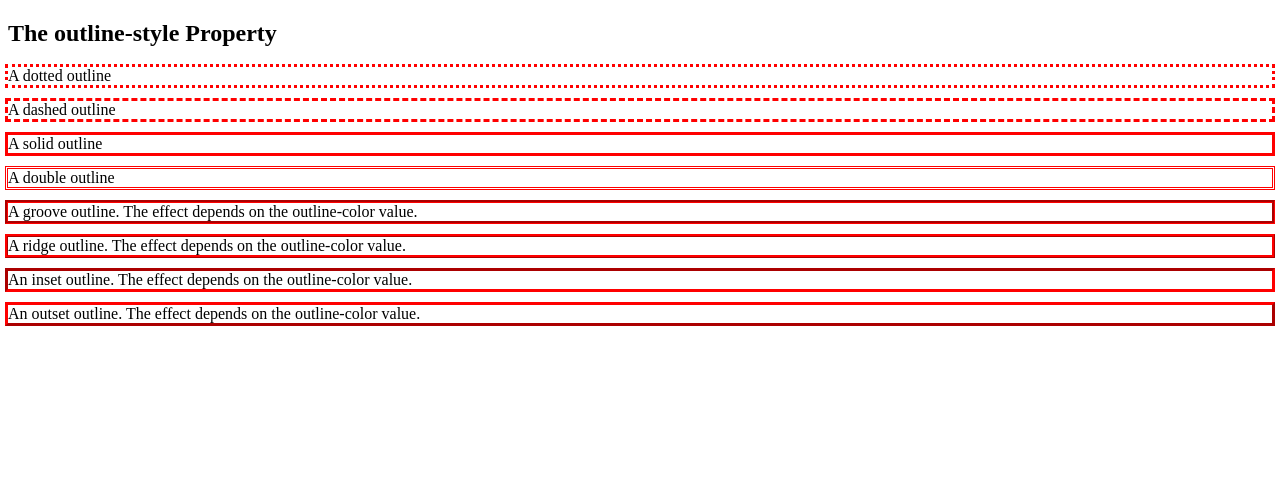
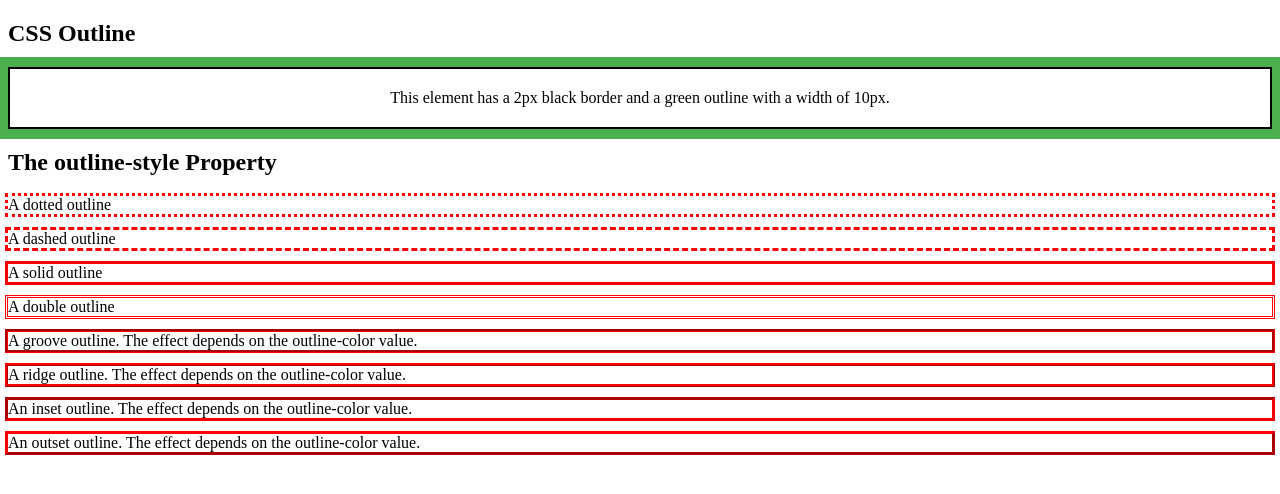
Before and after one commit to lukmanpratama/portofolio_css, a plain HTML site: page outline/index.html in a window 1280 px wide. Drawn offline with Linux system fonts and the light colour scheme.

Commit message:
outline 2

```diff
--- a/outline/index.html
+++ b/outline/index.html
@@ -9,6 +9,10 @@
 </head>
 
 <body>
+    <h2>CSS Outline</h2>
+
+    <p class="outline">This element has a 2px black border and a green outline with a width of 10px.</p>
+
     <h2>The outline-style Property</h2>
 
     <p class="dotted">A dotted outline</p>
--- a/outline/style.css
+++ b/outline/style.css
@@ -1,7 +1,13 @@
 p {
   outline-color: red;
 }
-
+p.outline {
+  border: 2px solid black;
+  outline: #4caf50 solid 10px;
+  margin: auto;
+  padding: 20px;
+  text-align: center;
+}
 p.dotted {
   outline-style: dotted;
 }
```
